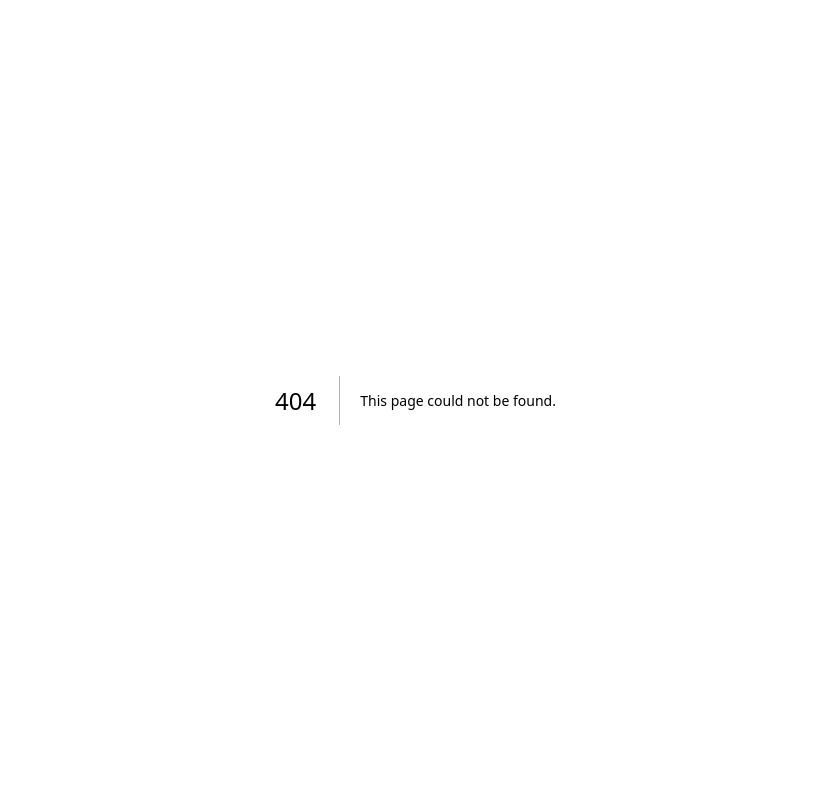
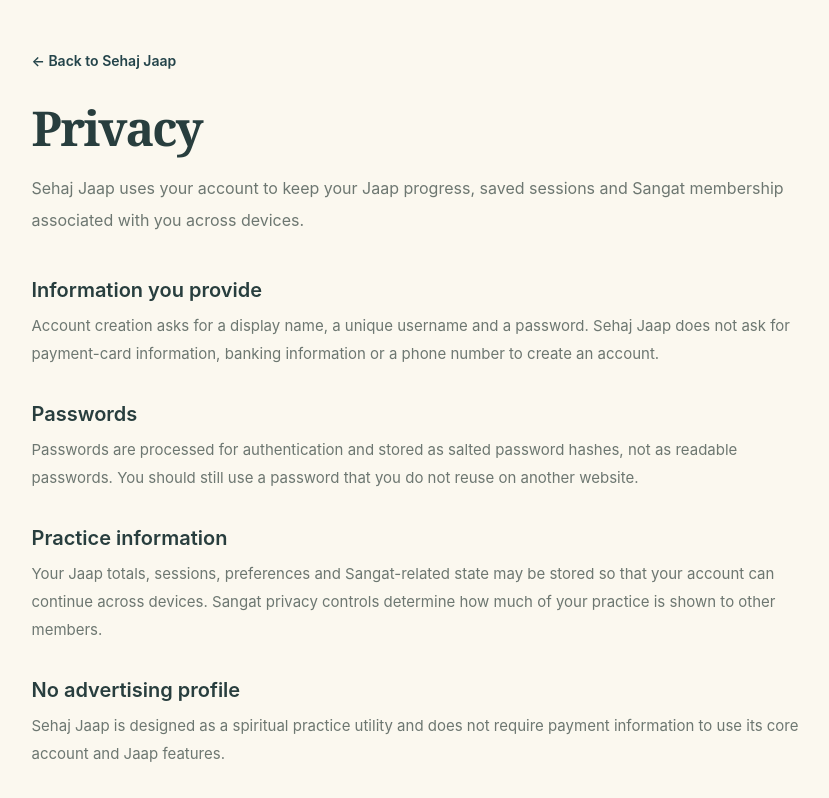
Before and after one commit to sahibjotsingh13/sehaj-jaap, a Next.js app: page /privacy in a window 1280 px wide. Before the commit this address had no page. Shown: the top 798 px of the page, without its empty margins (217-1046 px from the left). Built offline with nearby package versions, Linux system fonts and the light colour scheme.

Commit message:
Add transparent privacy information for account users

```diff
--- /dev/null
+++ b/app/privacy/page.tsx
@@ -0,0 +1,62 @@
+import Link from 'next/link';
+
+export const metadata = {
+  title: 'Privacy — Sehaj Jaap',
+  description: 'How Sehaj Jaap handles account and practice information.',
+};
+
+export default function PrivacyPage() {
+  return (
+    <main className="min-h-dvh bg-background px-5 py-12 text-foreground sm:px-8">
+      <article className="mx-auto max-w-3xl">
+        <Link className="text-sm font-semibold text-primary hover:underline" href="/">
+          ← Back to Sehaj Jaap
+        </Link>
+        <h1 className="mt-8 font-heading text-4xl font-semibold tracking-[-.04em] sm:text-5xl">
+          Privacy
+        </h1>
+        <p className="mt-5 text-base leading-8 text-muted-foreground">
+          Sehaj Jaap uses your account to keep your Jaap progress, saved sessions and Sangat
+          membership associated with you across devices.
+        </p>
+
+        <div className="mt-10 grid gap-8 text-[15px] leading-7">
+          <section>
+            <h2 className="text-xl font-semibold">Information you provide</h2>
+            <p className="mt-2 text-muted-foreground">
+              Account creation asks for a display name, a unique username and a password.
+              Sehaj Jaap does not ask for payment-card information, banking information or a
+              phone number to create an account.
+            </p>
+          </section>
+
+          <section>
+            <h2 className="text-xl font-semibold">Passwords</h2>
+            <p className="mt-2 text-muted-foreground">
+              Passwords are processed for authentication and stored as salted password hashes,
+              not as readable passwords. You should still use a password that you do not reuse
+              on another website.
+            </p>
+          </section>
+
+          <section>
+            <h2 className="text-xl font-semibold">Practice information</h2>
+            <p className="mt-2 text-muted-foreground">
+              Your Jaap totals, sessions, preferences and Sangat-related state may be stored so
+              that your account can continue across devices. Sangat privacy controls determine
+              how much of your practice is shown to other members.
+            </p>
+          </section>
+
+          <section>
+            <h2 className="text-xl font-semibold">No advertising profile</h2>
+            <p className="mt-2 text-muted-foreground">
+              Sehaj Jaap is designed as a spiritual practice utility and does not require
+              payment information to use its core account and Jaap features.
+            </p>
+          </section>
+        </div>
+      </article>
+    </main>
+  );
+}
```
